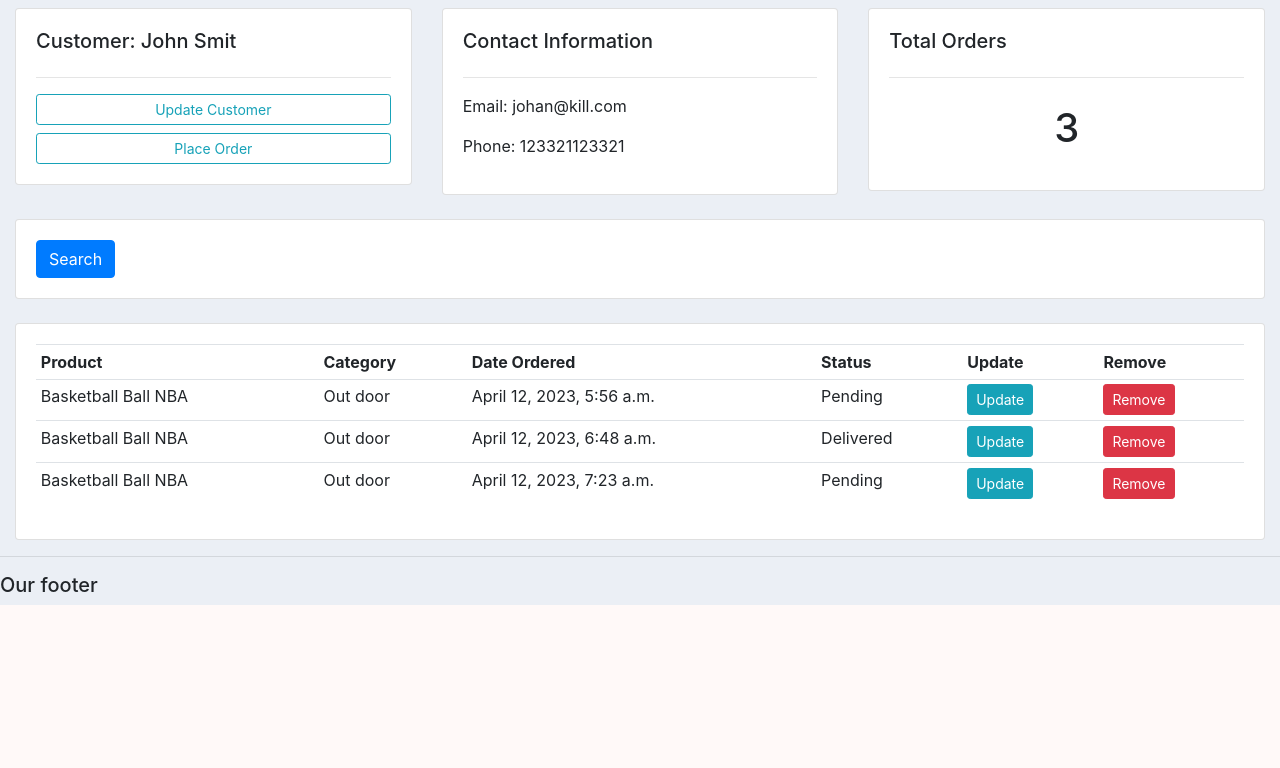
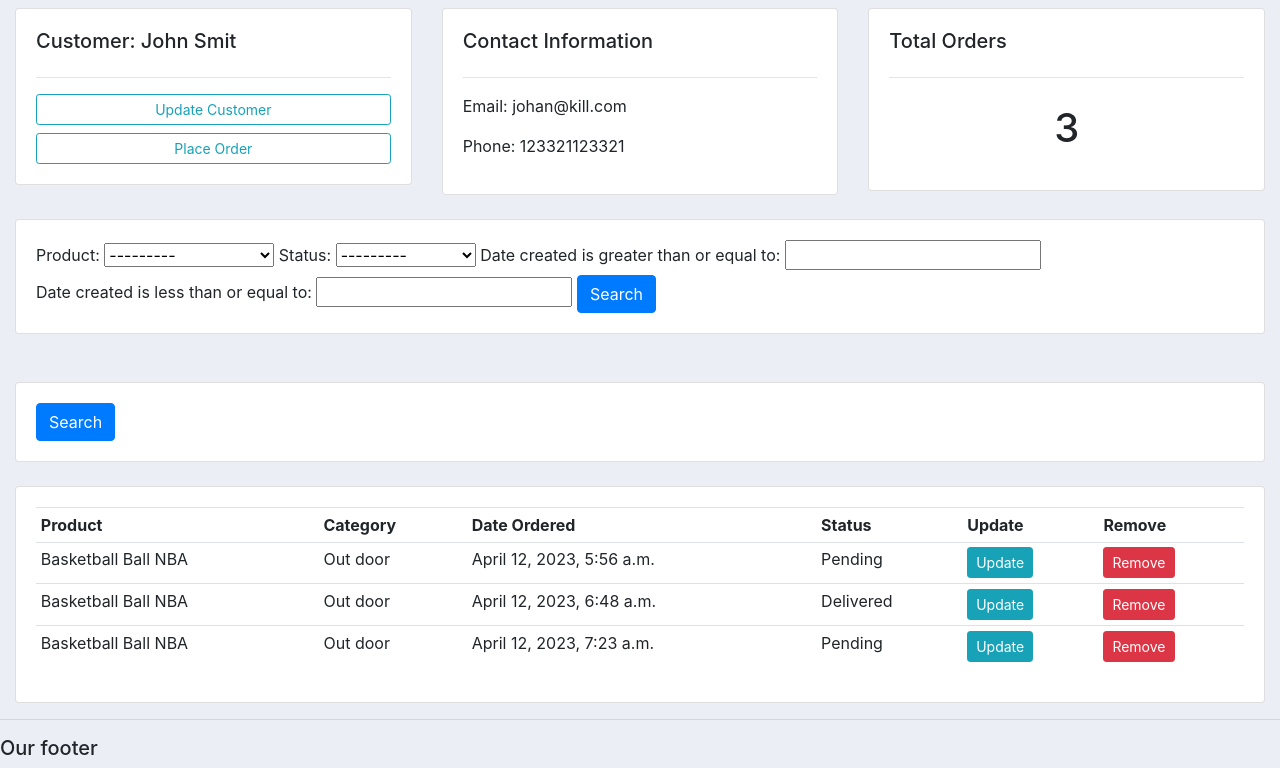
Before and after one commit to ItamiOMW/Customer-Management, a Django app: page /customer/1/ in a window 1280 px wide. Shown: the part 432-1200 px from the top of the page. Before the commit the page ends 1037 px from the top, so only its background shows below. Run offline with Django 4.2, Linux system fonts and the light colour scheme; data comes from the database, SQL or seed files in the repository; some libraries are stand-ins or nearby versions.

Commit message:
filtering

```diff
--- a/CustomerManagement/settings.py
+++ b/CustomerManagement/settings.py
@@ -37,6 +37,7 @@ INSTALLED_APPS = [
     'django.contrib.sessions',
     'django.contrib.messages',
     'django.contrib.staticfiles',
+    'django_filters',
     'accounts'
 ]
 
--- /dev/null
+++ b/accounts/filters.py
@@ -0,0 +1,13 @@
+import django_filters
+from django_filters import DateFilter
+
+from .models import *
+
+
+class OrderFilter(django_filters.FilterSet):
+    start_date = DateFilter(field_name="date_created", lookup_expr='gte')
+    end_date = DateFilter(field_name="date_created", lookup_expr='lte')
+    class Meta:
+        model = Order
+        fields = '__all__'
+        exclude = ['customer', 'date_created']
--- a/accounts/templates/accounts/customer.html
+++ b/accounts/templates/accounts/customer.html
@@ -32,6 +32,23 @@
         </div>
     </div>
 </div>
+
+<br>
+<div class="row">
+	<div class="col">
+		<div class="card card-body">
+
+			<form method="get">
+				{{order_filter.form}}
+
+		    <button class="btn btn-primary" type="submit">Search</button>
+		  </form>
+
+		</div>
+	</div>
+
+</div>
+<br>
 
 
 <br>
--- a/accounts/views.py
+++ b/accounts/views.py
@@ -3,6 +3,7 @@ from django.shortcuts import render, redirect
 
 from .forms import OrderForm
 from .models import *
+from .filters import OrderFilter
 
 
 # Create your views here.
@@ -36,7 +37,15 @@ def customer(request, primary_key):
     orders = customer_entity.order_set.all()
     orders_count = orders.count()
 
-    context = {'customer': customer_entity, 'orders': orders, 'orders_count': orders_count}
+    order_filter = OrderFilter(request.GET, queryset=orders)
+    orders = order_filter.qs
+
+    context = {
+        'customer': customer_entity,
+        'orders': orders,
+        'orders_count': orders_count,
+        'order_filter': order_filter
+    }
     return render(request, 'accounts/customer.html', context)
 
 
```
